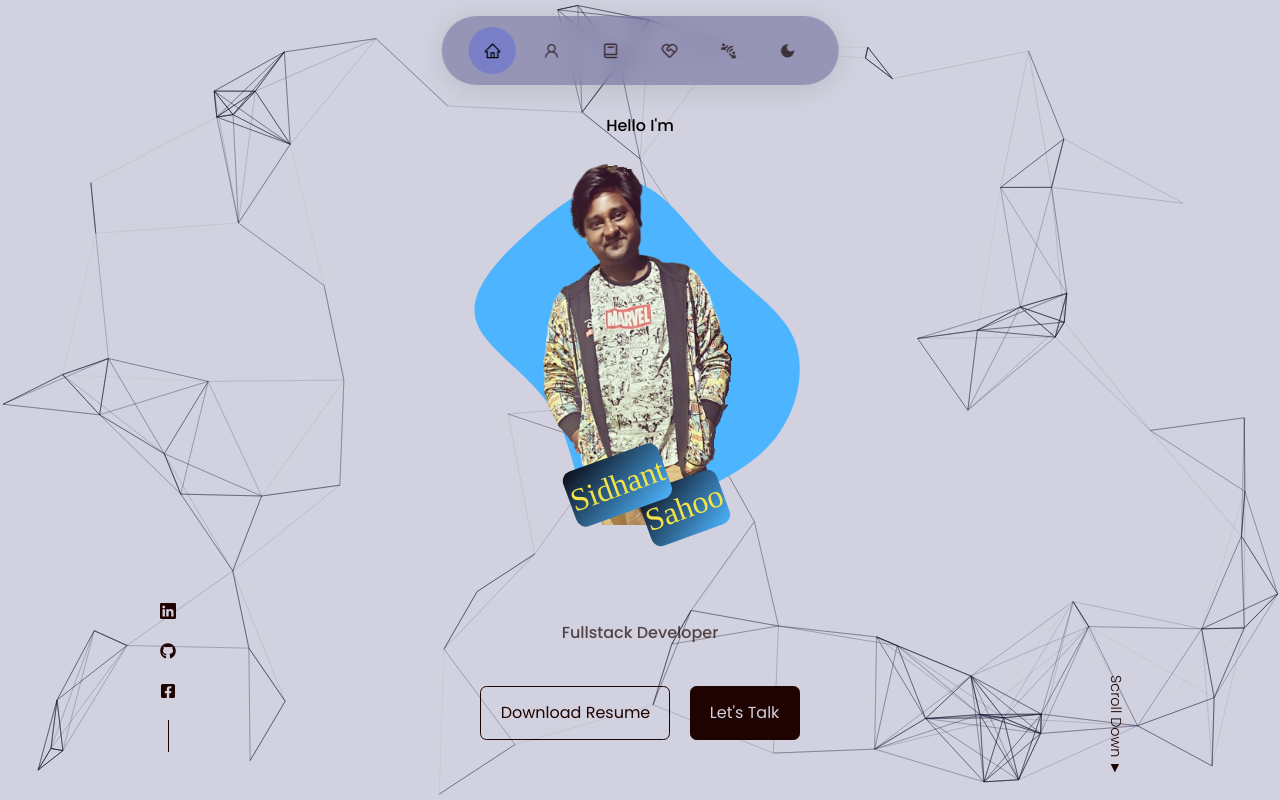
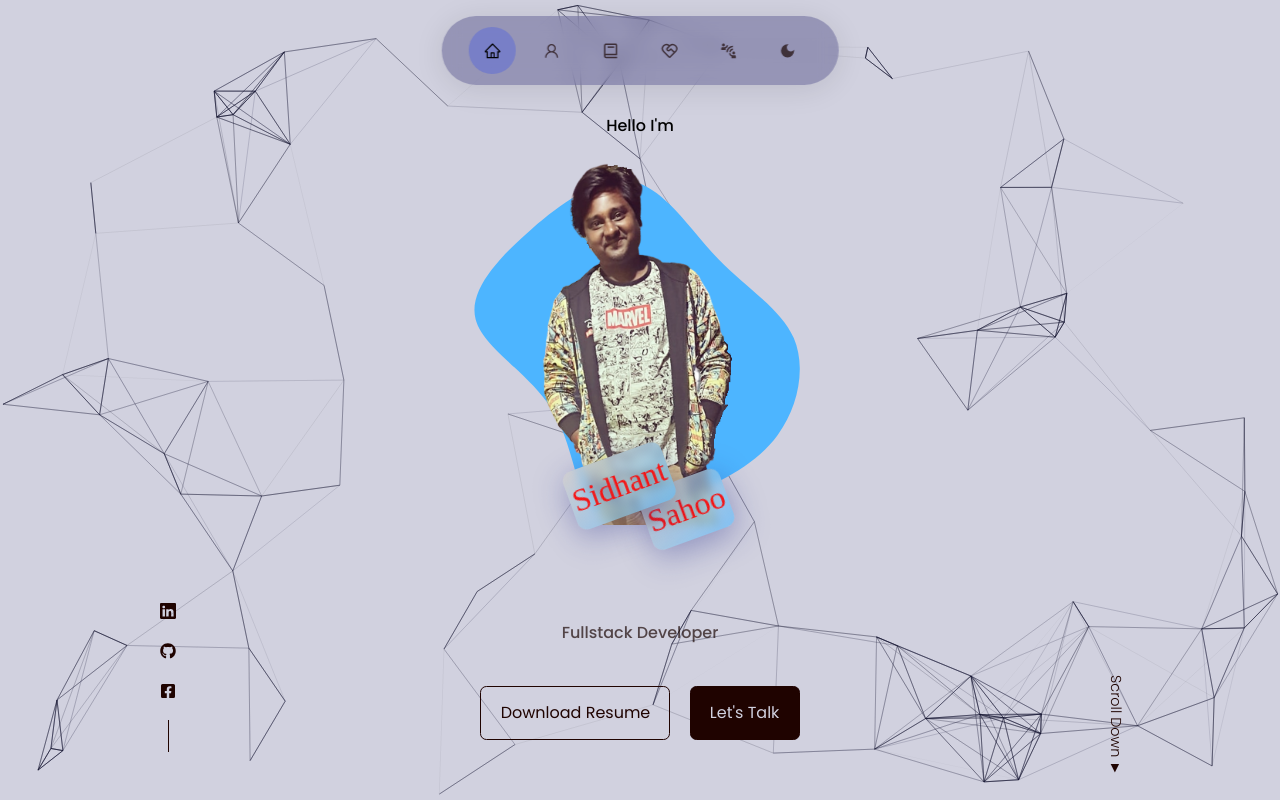
Before and after one commit to sidhant2709/Sidhant-s-Portfolio, a React (Create React App) app: page / in a window 1280 px wide. Shown: the top 800 px of the page. Built offline with nearby package versions, Linux system fonts and the light colour scheme; a web font is replaced by a local one.

Commit message:
gradient added

```diff
--- a/src/components/Header/Header.css
+++ b/src/components/Header/Header.css
@@ -80,24 +80,30 @@ header {
 .my-name h4{
     font-size: 2rem;
     font-weight: 300;
-    color: #f6e646fa;
+    color: #f61111fa;
     font-family: 'Oleo Script Swash Caps', cursive;
 }
 
 .first-name{
     position: absolute;
     border-radius: 10px;
-    background-image: linear-gradient(to right bottom, #0b0b14, #4db5ff);
-    padding: 0.1rem;
+    padding: 0.2rem;
+    background-image: linear-gradient(to right bottom, rgba( 208, 204, 204, 0.8 ), rgba( 77, 181, 255, 0.6 ));
+    backdrop-filter: blur( 4px );
+    -webkit-backdrop-filter: blur( 4px );
+    box-shadow: 0 8px 32px 0 rgba( 31, 38, 135, 0.37 );
 }
 .last-name{
     position: absolute;
     border-radius: 10px;
-    background-image: linear-gradient(to right bottom, #0b0b14, #4db5ff);
     top: 2.8rem;
     left: 4rem;
-    padding: 0.1rem;
+    padding: 0.2rem;
     z-index: -1;
+    background-image: linear-gradient(to right bottom, rgba( 208, 204, 204, 0.8 ), rgba( 77, 181, 255, 0.6 ));
+    backdrop-filter: blur( 4px );
+    -webkit-backdrop-filter: blur( 4px );
+    box-shadow: 0 8px 32px 0 rgba( 31, 38, 135, 0.37 );
 }
 
 
```
